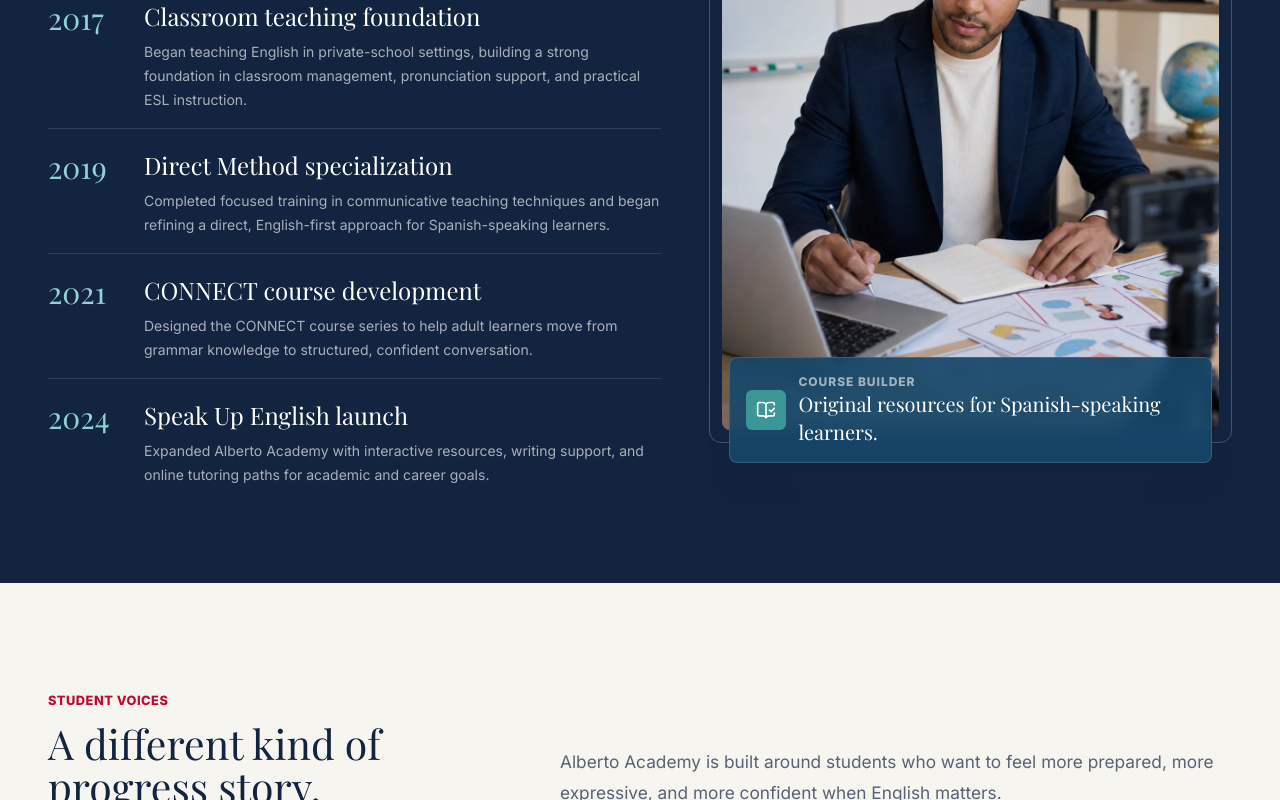
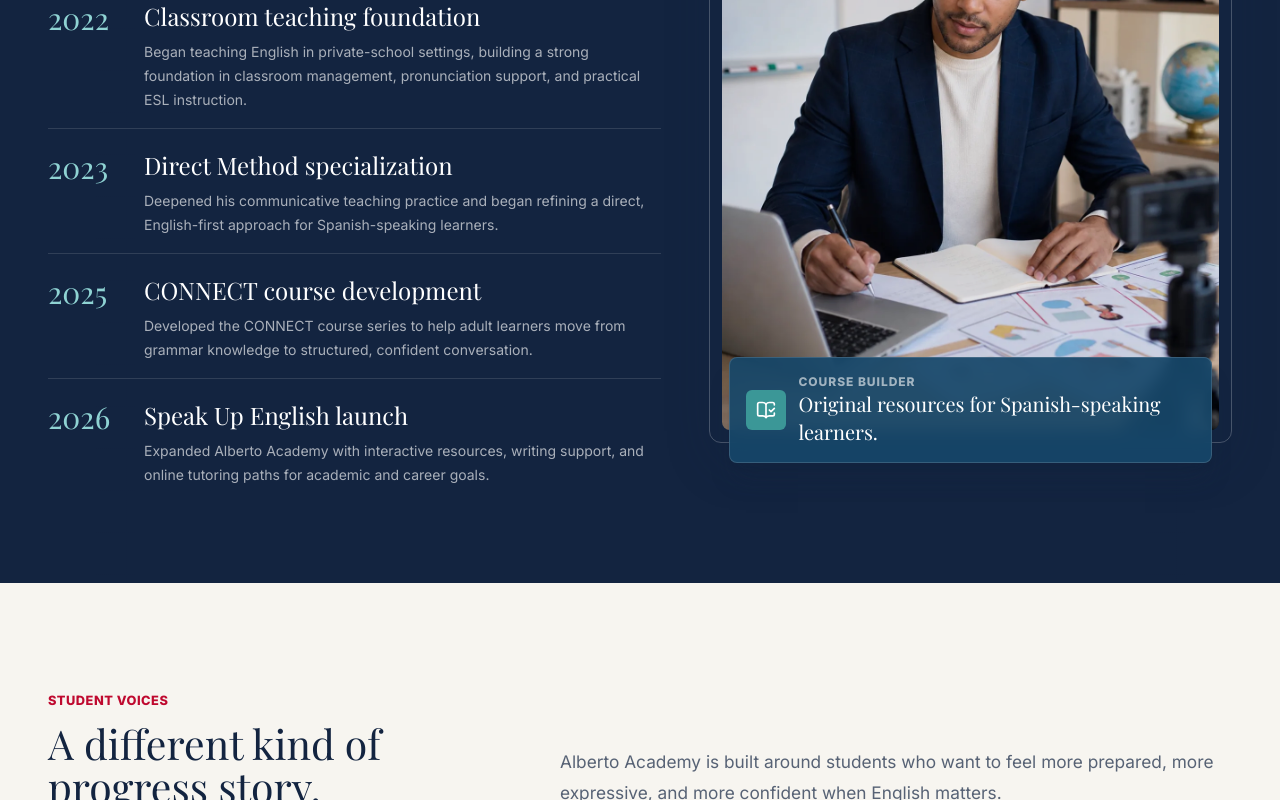
Before and after one commit to carlosreynag06/alberto-academy, a Next.js app: page /about in a window 1280 px wide. Shown: the part 3470-4270 px from the top of the page. Built offline with nearby package versions, Linux system fonts and the light colour scheme; a web font is replaced by a local one.

Commit message:
Update Alberto journey timeline

```diff
--- a/src/app/about/page.tsx
+++ b/src/app/about/page.tsx
@@ -71,22 +71,22 @@ const values = [
 
 const journey = [
   {
-    year: "2017",
+    year: "2022",
     title: "Classroom teaching foundation",
     copy: "Began teaching English in private-school settings, building a strong foundation in classroom management, pronunciation support, and practical ESL instruction.",
   },
   {
-    year: "2019",
+    year: "2023",
     title: "Direct Method specialization",
-    copy: "Completed focused training in communicative teaching techniques and began refining a direct, English-first approach for Spanish-speaking learners.",
+    copy: "Deepened his communicative teaching practice and began refining a direct, English-first approach for Spanish-speaking learners.",
   },
   {
-    year: "2021",
+    year: "2025",
     title: "CONNECT course development",
-    copy: "Designed the CONNECT course series to help adult learners move from grammar knowledge to structured, confident conversation.",
+    copy: "Developed the CONNECT course series to help adult learners move from grammar knowledge to structured, confident conversation.",
   },
   {
-    year: "2024",
+    year: "2026",
     title: "Speak Up English launch",
     copy: "Expanded Alberto Academy with interactive resources, writing support, and online tutoring paths for academic and career goals.",
   },
```
